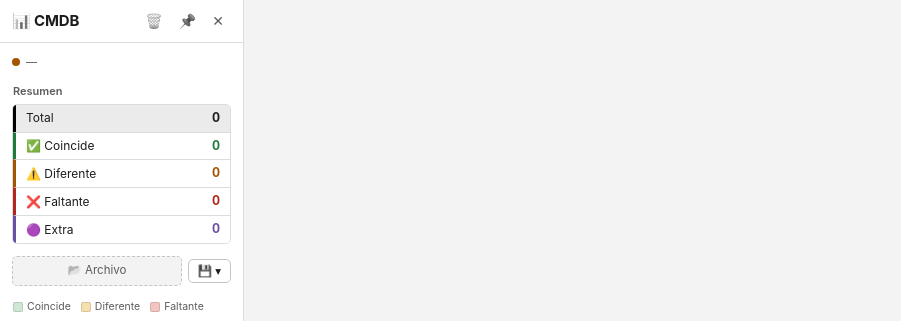
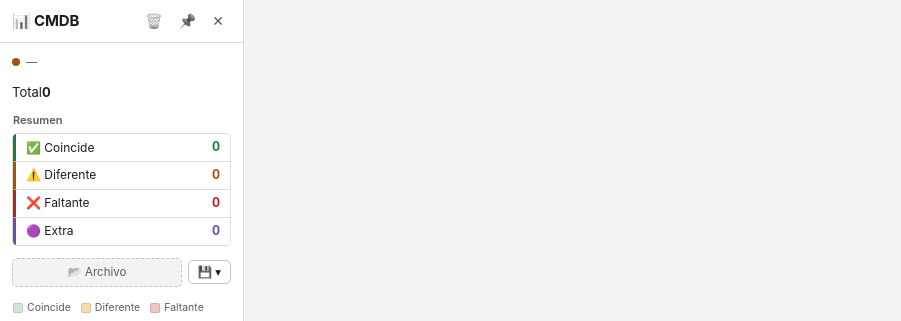
Before and after one commit to J0nili/CMDB-AQ, a plain HTML site: page index.html in a window 1280 px wide. Shown: the top 321 px of the page, without its empty margins (0-901 px from the left). Drawn offline with Linux system fonts and the light colour scheme; a script that the page names is missing.

Commit message:
Add total card and summary section to index.html

```diff
--- a/index.html
+++ b/index.html
@@ -31,9 +31,11 @@
 <div id="valWarn" class="val-warn" style="display:none"><span class="msg"></span><button class="dismiss-btn" onclick="this.parentElement.style.display='none'">✕</button></div>
 <!-- Totals -->
 <div class="sb-section">
+<div class="total-card"><span id="tcLabel" class="tc-label">Total</span><b id="tS" class="tc-num">0</b><span id="tcSub" class="tc-sub"></span></div>
+</div>
+<div class="sb-section">
 <div class="sb-label">Resumen</div>
 <div class="sb-totals">
-<div class="sb-tot-row t-total"><span>Total</span><b id="tS">0</b></div>
 <div class="sb-tot-row t-match"><span>✅ Coincide</span><b id="tM">0</b></div>
 <div class="sb-tot-row t-diff"><span>⚠️ Diferente</span><b id="tD">0</b></div>
 <div class="sb-tot-row t-miss"><span>❌ Faltante</span><b id="tMi">0</b></div>
```
